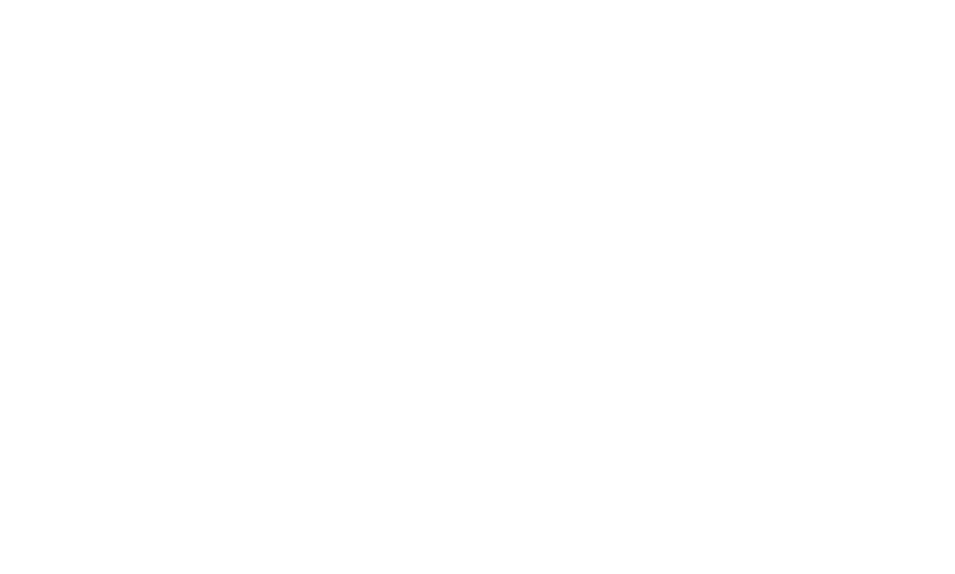
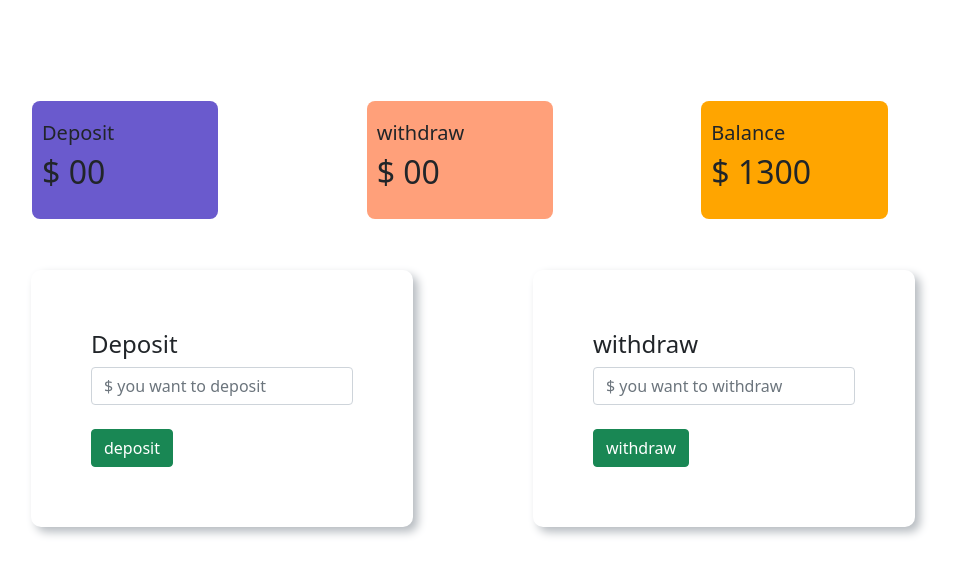
Before and after one commit to Shanjida90/Bank-Account, a plain HTML site: page index.html in a window 1280 px wide. Both pictures are taken after a click on the button "Enter". Shown: the whole page, without its empty margins (119-1074 px from the left). Drawn offline with nearby package versions, Linux system fonts and the light colour scheme.

Commit message:
finish work

```diff
--- a/index.html
+++ b/index.html
@@ -1,20 +1,23 @@
 <!DOCTYPE html>
 <html lang="en">
+
 <head>
 
     <meta charset="UTF-8">
     <meta http-equiv="X-UA-Compatible" content="IE=edge">
-    <meta name="viewport" content="width=device-width, initial-scale=1.0"><link rel="preconnect" href="https://fonts.gstatic.com">
+    <meta name="viewport" content="width=device-width, initial-scale=1.0">
+    <link rel="preconnect" href="https://fonts.gstatic.com">
     <link href="https://fonts.googleapis.com/css2?family=Montserrat:wght@500&display=swap" rel="stylesheet">
-    <link href="https://cdn.jsdelivr.net/npm/bootstrap@5.0.0-beta1/dist/css/bootstrap.min.css" rel="stylesheet"  crossorigin="anonymous">
+    <link href="https://cdn.jsdelivr.net/npm/bootstrap@5.0.0-beta1/dist/css/bootstrap.min.css" rel="stylesheet" crossorigin="anonymous">
     <link rel="stylesheet" href="style.css">
 
     <title>My bank Account</title>
 </head>
+
 <body>
     <div id="login-area">
         <h1 class="text-center">Welcome to Shanjida's Bank</h1>
-<div id="submit-area">
+        <div class="submit-area">
             <h4>Login</h4>
             <input type="text" class="form-control" placeholder="Email"> <br>
             <input type="password" name="" id="" class="form-control" placeholder="password"> <br>
@@ -22,26 +25,42 @@
         </div>
     </div>
     <div id="transaction-Area">
-    <div class="row">
-      <div class="col-md-4">
-      <div class="deposit">
-
-
-      </div>
-
-        </div>
-      <div class="col-md-4">
-        <div class="withdraw">
-
-
+        <div class="row make-align">
+            <div class="col-md-4 ">
+                <div class="deposit status">
+                    <h5>Deposit</h5>
+                    <h2>$<span id="current-deposit"> 00</span></h2>
                 </div>
             </div>
             <div class="col-md-4">
-        <div class="balance">
+                <div class="withdraw status">
+                    <h5>withdraw</h5>
+                    <h2>$<span id="current-withdraw"> 00</span></h2>
+                </div>
+            </div>
 
+            <div class="col-md-4">
+                <div class="balance status">
+                    <h5>Balance</h5>
+                    <h2>$<span id="current-balance"> 1300</span></h2>
+                </div>
+            </div>
+        </div>
+        <div class="row second-column">
+            <div class="col-md-6">
+                <div class="submit-area measure-box">
+                    <h4>Deposit</h4>
+                    <input type="text" id="deposit-amount" class="form-control" placeholder="$ you want to deposit"> <br>
+                    <button class="btn btn-success" id="deposit-button">deposit</button>
+                </div>
+            </div>
+            <div class="col-md-6">
+                <div class="submit-area measure-box">
+                    <h4>withdraw</h4>
+                    <input type="text" id="withdraw-amount" class="form-control" placeholder="$ you want to withdraw"> <br>
+                    <button class="btn btn-success" id="withdraw-btn">withdraw</button>
 
                 </div>
-
             </div>
         </div>
 
@@ -53,15 +72,62 @@
 
     <!--All javaScript code here-->
     <script>
-const loginBtn=document.getElementById("login");
-loginBtn.addEventListener("click", function () {
-            let loginArea=document.getElementById("login-area")
-            loginArea.style.display="none";
-            const transactionArea=document.getElementById("transaction-Area")
-              transactionArea.style.display="block";
+        //loginBtn
+        const loginBtn = document.getElementById("login");
+        loginBtn.addEventListener("click", function() {
+                let loginArea = document.getElementById("login-area");
+                loginArea.style.display = "none";
+                const transactionArea = document.getElementById("transaction-Area")
+                transactionArea.style.display = "block";
 
             })
+            //depositButton
+        const depositBtn = document.getElementById("deposit-button");
+        depositBtn.addEventListener("click", function() {
+            const depositAmount = document.getElementById("deposit-amount").value;
+            const depositNumber = parseFloat(depositAmount);
+
+            // const currentDeposit = document.getElementById("current-deposit").innerText;
+            // const currentDepositNum = parseFloat(currentDeposit);
+            // const totalDeposit = depositNumber + currentDepositNum;
+            // document.getElementById("current-deposit").innerText = totalDeposit;
+
+
+                updateSpanText("current-deposit",depositNumber);
+
+
+                 updateSpanText("current-balance",depositNumber);
+
+            document.getElementById("deposit-amount").value = "";
+     })
+
+             // withdrawButton
+            const withdrawBtn=document.getElementById("withdraw-btn");
+            withdrawBtn.addEventListener("click", function(){
+            const withdrawAmount=document.getElementById("withdraw-amount").value;
+            const withdrawNum=parseFloat(withdrawAmount);
+
+
+                lessBalance("current-withdraw",withdrawNum )
+                lessBalance("current-balance",withdrawNum)
+                document.getElementById("withdraw-amount").value = "";
+})
+        function lessBalance(id,withdrawNum){
+                const currentLessBalance=document.getElementById(id).innerText;
+                const currentBalanceNumLess=parseFloat(currentLessBalance);
+                const totalAfter=currentBalanceNumLess-withdrawNum;
+                document.getElementById(id).innerText=totalAfter;
+
+        }
+
+    function updateSpanText (id,depositNumber){
+                 const currentBalance=document.getElementById(id).innerText;
+                const currentBalanceNum=parseFloat(currentBalance);
+                const totalBalance=depositNumber+currentBalanceNum;
+                document.getElementById(id).innerText=totalBalance;
+        }
 
     </script>
 </body>
+
 </html>
--- a/style.css
+++ b/style.css
@@ -1,10 +1,11 @@
 body{
 padding: 100px;
+margin:0 50px ;
 }
 h1{
 font-family: 'Montserrat', sans-serif;
 }
-#submit-area{
+.submit-area{
 margin-top: 20px;
 padding: 60px;
 border-radius: 10px;
@@ -13,15 +14,31 @@ box-shadow: 5px 5px   10px  #b6bbc0;
 #transaction-Area{
 display: none;
 }
+.status{
+margin:  1px;
+padding: 20px 10px;
+border-radius: 8px;
+max-width: 60%;
+}
 .deposit{
 background-color: slateblue;
-margin: 0 20px;
+
 }
 .withdraw{
 background-color: lightsalmon;
-margin: 0 20px;
 
 }
 .balance{
 background-color: orange;
 }
+.make-align{
+justify-content: center;
+}
+.measure-box{
+    width: 80%;
+
+}
+.second-column{
+margin-top: 30px;
+
+}
```
Lines whose indentation alone changed are shown as unchanged.
